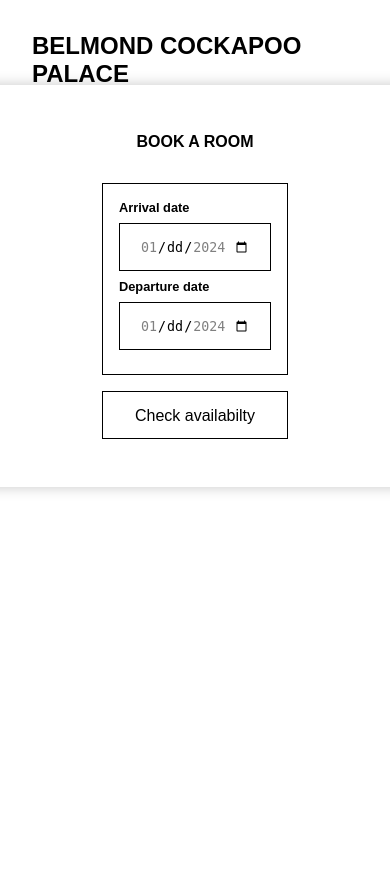
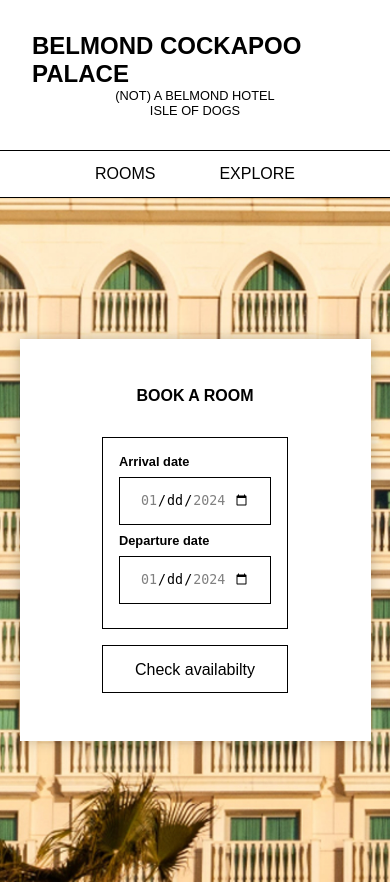
Before and after one commit to sirisayshello/isle-of-dogs, a PHP site: page / in a window 390 px wide; the page is wider, and only the part inside the window is pictured. Before the commit the page ends 492 px from the top of that part, so only its background shows below. Run offline with PHP 8.4, Linux system fonts and the light colour scheme.

Commit message:
index mobile layout

```diff
--- a/index.css
+++ b/index.css
@@ -0,0 +1,6 @@
+.intro {
+    background-image: url(images/facade.jpg);
+    height: calc(100vh - 160px);
+    background-position: center;
+    background-size: cover;
+}
--- a/index.php
+++ b/index.php
@@ -14,6 +14,8 @@ require 'vendor/autoload.php';
     <meta name="viewport" content="width=device-width, initial-scale=1.0" />
     <title>Belmond Cockapoo Palace</title>
     <link rel="stylesheet" href="style.css" />
+    <link rel="stylesheet" href="rooms.css" />
+    <link rel="stylesheet" href="index.css" />
     <link rel="shortcut icon" href="favicon.ico" type="image/x-icon" />
 </head>
 
@@ -35,7 +37,6 @@ require 'vendor/autoload.php';
     </section>
     <main>
         <section class="intro">
-            <img src="images/facade.jpg" alt="facade of hotel building">
             <section class="booking-container">
                 <div>
                     <h2>BOOK A ROOM</h2>
```
